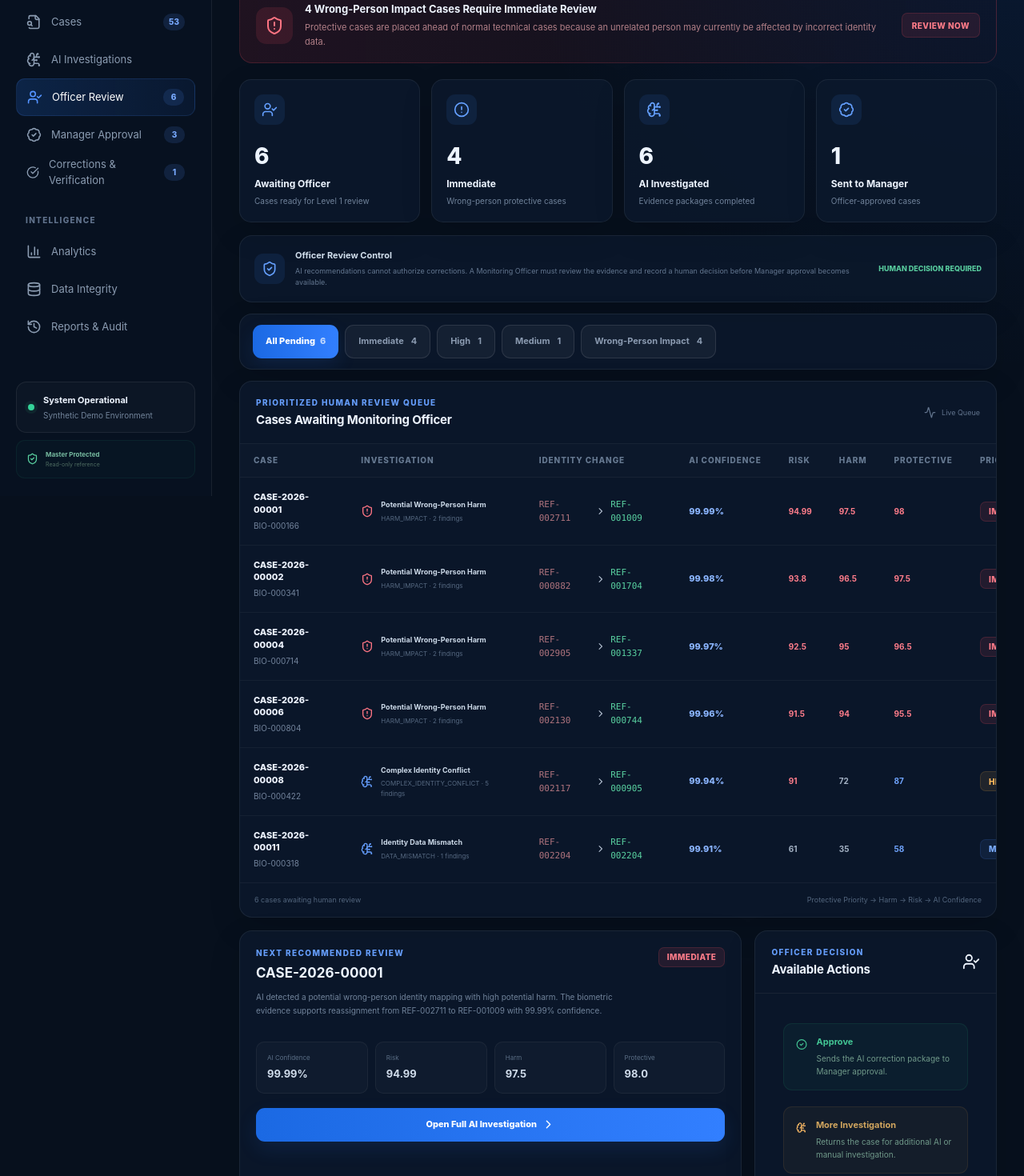
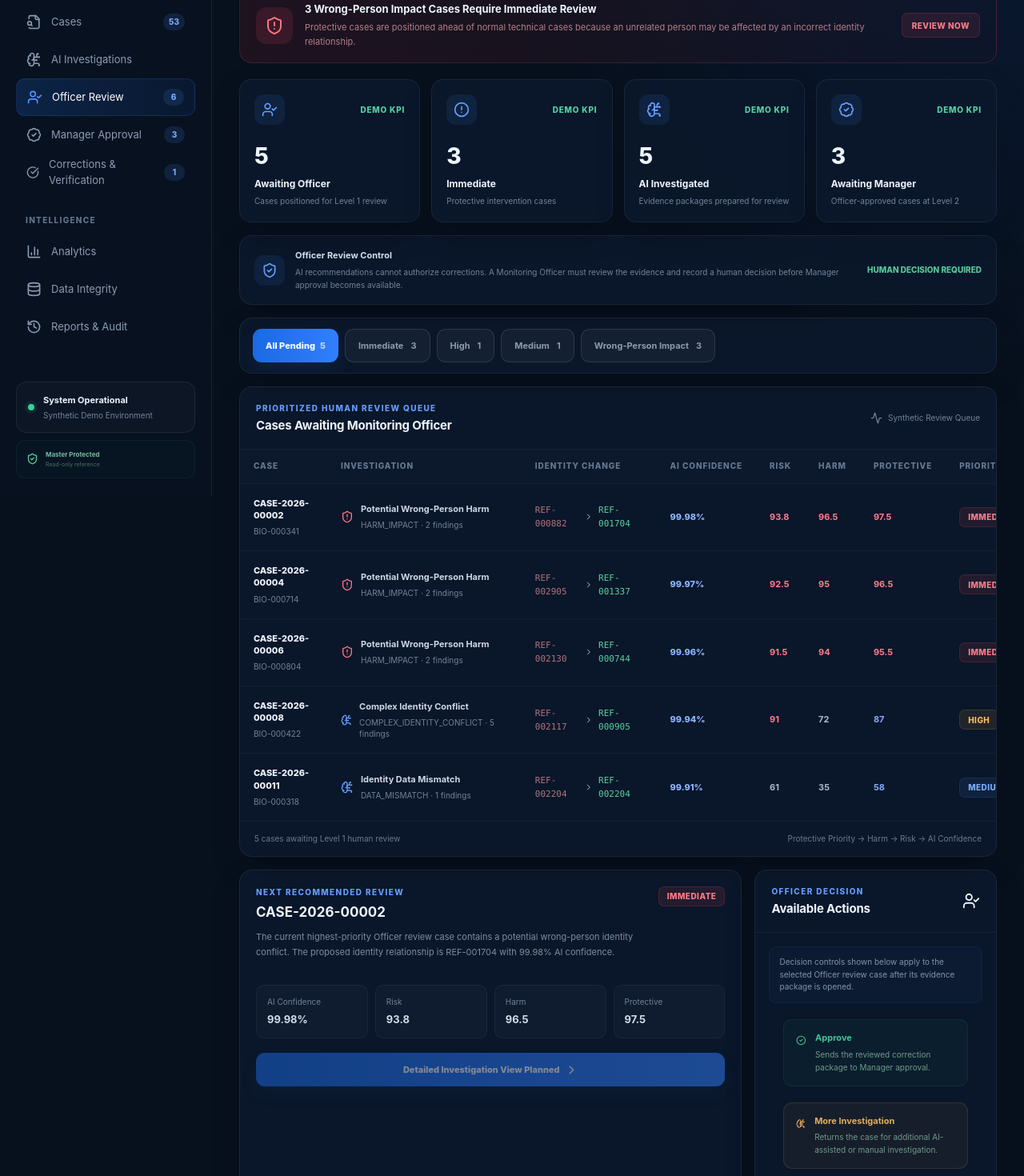
Before and after one commit to x47-cmd/ai-identity-reconciliation-platform, a Next.js app: page /officer-review in a window 1280 px wide. Shown: the part 180-1650 px from the top of the page at 80% size. Built offline with nearby package versions, Linux system fonts and the light colour scheme.

Commit message:
Update page.js

```diff
--- a/app/officer-review/page.js
+++ b/app/officer-review/page.js
@@ -1,5 +1,3 @@
-import Link from "next/link";
-
 import Sidebar from "../components/Sidebar";
 
 import {
@@ -10,7 +8,6 @@ import {
   CheckCircle2,
   ChevronRight,
   CircleAlert,
-  Clock3,
   Search,
   ShieldAlert,
   ShieldCheck,
@@ -18,23 +15,19 @@ import {
 } from "lucide-react";
 
 
+/* =========================================================
+   OFFICER REVIEW QUEUE
+
+   Synthetic Demo Only
+
+   CASE-2026-00001 is intentionally excluded because the
+   verified E2E demonstration case is already VERIFIED_CLOSED.
+
+   These records represent cases currently positioned at the
+   Level 1 human review stage in the frontend demonstration.
+   ========================================================= */
+
 const officerCases = [
-  {
-    id: "CASE-2026-00001",
-    title: "Potential Wrong-Person Harm",
-    type: "HARM_IMPACT",
-    biometric: "BIO-000166",
-    current: "REF-002711",
-    proposed: "REF-001009",
-    confidence: 99.99,
-    risk: 94.99,
-    harm: 97.5,
-    protective: 98.0,
-    priority: "IMMEDIATE",
-    affected: true,
-    age: "4 min",
-    findings: 2,
-  },
   {
     id: "CASE-2026-00002",
     title: "Potential Wrong-Person Harm",
@@ -48,9 +41,11 @@ const officerCases = [
     protective: 97.5,
     priority: "IMMEDIATE",
     affected: true,
-    age: "7 min",
     findings: 2,
+    queueOrder: 1,
+    hasDetail: false,
   },
+
   {
     id: "CASE-2026-00004",
     title: "Potential Wrong-Person Harm",
@@ -64,9 +59,11 @@ const officerCases = [
     protective: 96.5,
     priority: "IMMEDIATE",
     affected: true,
-    age: "11 min",
     findings: 2,
+    queueOrder: 2,
+    hasDetail: false,
   },
+
   {
     id: "CASE-2026-00006",
     title: "Potential Wrong-Person Harm",
@@ -80,9 +77,11 @@ const officerCases = [
     protective: 95.5,
     priority: "IMMEDIATE",
     affected: true,
-    age: "14 min",
     findings: 2,
+    queueOrder: 3,
+    hasDetail: false,
   },
+
   {
     id: "CASE-2026-00008",
     title: "Complex Identity Conflict",
@@ -96,9 +95,11 @@ const officerCases = [
     protective: 87.0,
     priority: "HIGH",
     affected: false,
-    age: "19 min",
     findings: 5,
+    queueOrder: 4,
+    hasDetail: false,
   },
+
   {
     id: "CASE-2026-00011",
     title: "Identity Data Mismatch",
@@ -112,11 +113,62 @@ const officerCases = [
     protective: 58.0,
     priority: "MEDIUM",
     affected: false,
-    age: "26 min",
     findings: 1,
+    queueOrder: 5,
+    hasDetail: false,
   },
 ];
 
+
+/* =========================================================
+   QUEUE METRICS
+
+   Derived from the queue to prevent frontend count drift.
+   ========================================================= */
+
+const queueMetrics = {
+  total:
+    officerCases.length,
+
+  immediate:
+    officerCases.filter(
+      (item) =>
+        item.priority === "IMMEDIATE"
+    ).length,
+
+  high:
+    officerCases.filter(
+      (item) =>
+        item.priority === "HIGH"
+    ).length,
+
+  medium:
+    officerCases.filter(
+      (item) =>
+        item.priority === "MEDIUM"
+    ).length,
+
+  wrongPerson:
+    officerCases.filter(
+      (item) =>
+        item.affected
+    ).length,
+
+  aiInvestigated:
+    officerCases.length,
+
+  sentToManager:
+    3,
+};
+
+
+const recommendedCase =
+  officerCases[0];
+
+
+/* =========================================================
+   SMALL COMPONENTS
+   ========================================================= */
 
 function PriorityBadge({
   priority,
@@ -148,6 +200,10 @@ function Metric({
         <div className="metricIcon">
           <Icon size={20} />
         </div>
+
+        <span className="metricStatus">
+          DEMO KPI
+        </span>
       </div>
 
       <div className="metricValue">
@@ -166,13 +222,13 @@ function Metric({
 }
 
 
+/* =========================================================
+   PAGE
+   ========================================================= */
+
 export default function OfficerReviewPage() {
   return (
     <div className="appShell">
-
-      {/* ================================================
-          SHARED PLATFORM SIDEBAR
-          ================================================ */}
 
       <Sidebar />
 
@@ -244,16 +300,18 @@ export default function OfficerReviewPage() {
 
           <div className="alertText">
             <strong>
-              4 Wrong-Person Impact Cases
+              {queueMetrics.wrongPerson}
+              {" "}
+              Wrong-Person Impact Cases
               Require Immediate Review
             </strong>
 
             <span>
-              Protective cases are placed ahead
-              of normal technical cases because
-              an unrelated person may currently
-              be affected by incorrect identity
-              data.
+              Protective cases are positioned
+              ahead of normal technical cases
+              because an unrelated person may
+              be affected by an incorrect
+              identity relationship.
             </span>
           </div>
 
@@ -277,29 +335,29 @@ export default function OfficerReviewPage() {
           <Metric
             icon={UserCheck}
             label="Awaiting Officer"
-            value="6"
-            description="Cases ready for Level 1 review"
+            value={queueMetrics.total}
+            description="Cases positioned for Level 1 review"
           />
 
           <Metric
             icon={CircleAlert}
             label="Immediate"
-            value="4"
-            description="Wrong-person protective cases"
+            value={queueMetrics.immediate}
+            description="Protective intervention cases"
           />
 
           <Metric
             icon={BrainCircuit}
             label="AI Investigated"
-            value="6"
-            description="Evidence packages completed"
+            value={queueMetrics.aiInvestigated}
+            description="Evidence packages prepared for review"
           />
 
           <Metric
             icon={BadgeCheck}
-            label="Sent to Manager"
-            value="1"
-            description="Officer-approved cases"
+            label="Awaiting Manager"
+            value={queueMetrics.sentToManager}
+            description="Officer-approved cases at Level 2"
           />
         </section>
 
@@ -311,7 +369,7 @@ export default function OfficerReviewPage() {
         <section
           className="panel"
           style={{
-            marginBottom: "14px",
+            marginBottom: "16px",
             padding: "16px 18px",
           }}
         >
@@ -349,8 +407,8 @@ export default function OfficerReviewPage() {
               <span
                 style={{
                   display: "block",
-                  color: "#63768f",
-                  fontSize: "9px",
+                  color: "#71839a",
+                  fontSize: "10px",
                   lineHeight: 1.6,
                   marginTop: "4px",
                 }}
@@ -366,8 +424,9 @@ export default function OfficerReviewPage() {
             <div
               style={{
                 color: "#57c99c",
-                fontSize: "9px",
+                fontSize: "10px",
                 fontWeight: 800,
+                whiteSpace: "nowrap",
               }}
             >
               HUMAN DECISION REQUIRED
@@ -383,7 +442,7 @@ export default function OfficerReviewPage() {
         <section
           className="panel"
           style={{
-            marginBottom: "14px",
+            marginBottom: "16px",
             padding: "13px 16px",
           }}
         >
@@ -410,28 +469,40 @@ export default function OfficerReviewPage() {
                   opacity: 0.7,
                 }}
               >
-                6
+                {queueMetrics.total}
               </span>
             </button>
 
             <button className="searchButton">
               Immediate
-              <span>4</span>
+
+              <span>
+                {queueMetrics.immediate}
+              </span>
             </button>
 
             <button className="searchButton">
               High
-              <span>1</span>
+
+              <span>
+                {queueMetrics.high}
+              </span>
             </button>
 
             <button className="searchButton">
               Medium
-              <span>1</span>
+
+              <span>
+                {queueMetrics.medium}
+              </span>
             </button>
 
             <button className="searchButton">
               Wrong-Person Impact
-              <span>4</span>
+
+              <span>
+                {queueMetrics.wrongPerson}
+              </span>
             </button>
           </div>
         </section>
@@ -458,13 +529,13 @@ export default function OfficerReviewPage() {
                 display: "flex",
                 alignItems: "center",
                 gap: "7px",
-                color: "#61738c",
-                fontSize: "9px",
+                color: "#71839a",
+                fontSize: "10px",
               }}
             >
               <Activity size={15} />
 
-              Live Queue
+              Synthetic Review Queue
             </div>
           </div>
 
@@ -485,30 +556,29 @@ export default function OfficerReviewPage() {
                   <th>HARM</th>
                   <th>PROTECTIVE</th>
                   <th>PRIORITY</th>
-                  <th>WAITING</th>
+                  <th>QUEUE</th>
                   <th></th>
                 </tr>
               </thead>
 
 
               <tbody>
-                {officerCases.map(
+                {
+                  officerCases.map(
                     (item) => (
                       <tr key={item.id}>
 
                         {/* CASE */}
 
                         <td>
-                        <Link
-                          href={`/cases/${item.id}`}
+                          <span
                             className="caseId"
                             style={{
-                            textDecoration: "none",
                               display: "inline-block",
                             }}
                           >
                             {item.id}
-                        </Link>
+                          </span>
 
                           <div className="caseStatus">
                             {item.biometric}
@@ -526,24 +596,29 @@ export default function OfficerReviewPage() {
                               alignItems: "center",
                             }}
                           >
-                          {item.affected ? (
+                            {
+                              item.affected
+                                ? (
                                   <ShieldAlert
                                     size={16}
                                     color="#ff7584"
                                   />
-                          ) : (
+                                )
+                                : (
                                   <BrainCircuit
                                     size={16}
                                     color="#669fff"
                                   />
-                          )}
+                                )
+                            }
 
                             <div>
                               <strong
                                 style={{
                                   display: "block",
                                   color: "#cbd8e7",
-                                fontSize: "9px",
+                                  fontSize: "11px",
+                                  lineHeight: 1.45,
                                 }}
                               >
                                 {item.title}
@@ -552,8 +627,9 @@ export default function OfficerReviewPage() {
                               <span
                                 style={{
                                   display: "block",
-                                color: "#566981",
-                                fontSize: "8px",
+                                  color: "#71839a",
+                                  fontSize: "10px",
+                                  lineHeight: 1.4,
                                   marginTop: "4px",
                                 }}
                               >
@@ -603,8 +679,9 @@ export default function OfficerReviewPage() {
                                   ? "#ff7d8b"
                                   : item.risk >= 80
                                     ? "#ffbd67"
-                                  : "#a4b2c4",
-                            fontSize: "10px",
+                                    : "#aab9ca",
+
+                              fontSize: "11px",
                             }}
                           >
                             {item.risk}
@@ -620,8 +697,9 @@ export default function OfficerReviewPage() {
                               color:
                                 item.harm >= 90
                                   ? "#ff7d8b"
-                                : "#a4b2c4",
-                            fontSize: "10px",
+                                  : "#aab9ca",
+
+                              fontSize: "11px",
                             }}
                           >
                             {item.harm}
@@ -637,8 +715,9 @@ export default function OfficerReviewPage() {
                               color:
                                 item.protective >= 95
                                   ? "#ff7d8b"
-                                : "#70a5ff",
-                            fontSize: "10px",
+                                  : "#82aeff",
+
+                              fontSize: "11px",
                             }}
                           >
                             {item.protective}
@@ -655,50 +734,64 @@ export default function OfficerReviewPage() {
                         </td>
 
 
-                      {/* WAITING */}
+                        {/* QUEUE ORDER */}
 
                         <td>
                           <div
                             style={{
                               display: "flex",
                               alignItems: "center",
-                            gap: "6px",
-                            color: "#687b93",
-                            fontSize: "9px",
+                              gap: "7px",
+                              color: "#7b8da4",
+                              fontSize: "10px",
+                              fontWeight: 700,
                             }}
                           >
-                          <Clock3 size={13} />
+                            <span
+                              style={{
+                                width: "24px",
+                                height: "24px",
+                                borderRadius: "7px",
+                                display: "grid",
+                                placeItems: "center",
+                                background:
+                                  "rgba(70,140,255,0.07)",
+                                border:
+                                  "1px solid rgba(70,140,255,0.1)",
+                                color: "#78a9ff",
+                              }}
+                            >
+                              {item.queueOrder}
+                            </span>
 
-                          {item.age}
+                            Priority
                           </div>
                         </td>
 
 
-                      {/* OPEN REVIEW */}
+                        {/* REVIEW */}
 
                         <td>
-                        <Link
-                          href={`/cases/${item.id}`}
-                          className="primaryButton"
+                          <button
+                            className="searchButton"
+                            disabled
+                            title="Detailed case view is not included in the current frontend demo"
                             style={{
-                            width: "auto",
-                            minWidth: "105px",
-                            height: "34px",
-                            marginTop: 0,
+                              minWidth: "112px",
+                              minHeight: "36px",
                               padding: "0 12px",
-                            textDecoration: "none",
-                            fontSize: "9px",
                             }}
                           >
                             Review Case
 
                             <ChevronRight size={14} />
-                        </Link>
+                          </button>
                         </td>
 
                       </tr>
                     )
-                )}
+                  )
+                }
               </tbody>
             </table>
           </div>
@@ -712,12 +805,16 @@ export default function OfficerReviewPage() {
               display: "flex",
               justifyContent: "space-between",
               alignItems: "center",
-              color: "#52657d",
-              fontSize: "9px",
+              gap: "16px",
+              color: "#687b93",
+              fontSize: "10px",
+              lineHeight: 1.5,
             }}
           >
             <span>
-              6 cases awaiting human review
+              {queueMetrics.total}
+              {" "}
+              cases awaiting Level 1 human review
             </span>
 
             <span>
@@ -729,7 +826,7 @@ export default function OfficerReviewPage() {
 
 
         {/* ================================================
-            TOP CASE PREVIEW
+            RECOMMENDED REVIEW + DECISION MODEL
             ================================================ */}
 
         <section
@@ -769,30 +866,38 @@ export default function OfficerReviewPage() {
                     fontSize: "17px",
                   }}
                 >
-                  CASE-2026-00001
+                  {recommendedCase.id}
                 </h2>
 
                 <p
                   style={{
-                    color: "#71839b",
-                    fontSize: "10px",
+                    color: "#7b8da4",
+                    fontSize: "11px",
                     lineHeight: 1.7,
                     maxWidth: "650px",
                     marginTop: "9px",
                   }}
                 >
-                  AI detected a potential
-                  wrong-person identity mapping
-                  with high potential harm. The
-                  biometric evidence supports
-                  reassignment from REF-002711
-                  to REF-001009 with 99.99%
-                  confidence.
+                  The current highest-priority
+                  Officer review case contains a
+                  potential wrong-person identity
+                  conflict. The proposed identity
+                  relationship is
+                  {" "}
+                  {recommendedCase.proposed}
+                  {" "}
+                  with
+                  {" "}
+                  {recommendedCase.confidence}%
+                  {" "}
+                  AI confidence.
                 </p>
               </div>
 
               <PriorityBadge
-                priority="IMMEDIATE"
+                priority={
+                  recommendedCase.priority
+                }
               />
             </div>
 
@@ -809,19 +914,19 @@ export default function OfficerReviewPage() {
               {[
                 [
                   "AI Confidence",
-                  "99.99%",
+                  `${recommendedCase.confidence}%`,
                 ],
                 [
                   "Risk",
-                  "94.99",
+                  recommendedCase.risk,
                 ],
                 [
                   "Harm",
-                  "97.5",
+                  recommendedCase.harm,
                 ],
                 [
                   "Protective",
-                  "98.0",
+                  recommendedCase.protective,
                 ],
               ].map(
                 ([label, value]) => (
@@ -839,8 +944,8 @@ export default function OfficerReviewPage() {
                     <span
                       style={{
                         display: "block",
-                        color: "#5c6f87",
-                        fontSize: "8px",
+                        color: "#71839a",
+                        fontSize: "10px",
                       }}
                     >
                       {label}
@@ -862,18 +967,18 @@ export default function OfficerReviewPage() {
             </div>
 
 
-            <Link
-              href="/cases/CASE-2026-00001"
+            <button
               className="primaryButton"
+              disabled
+              title="Detailed case view is not included in the current frontend demo"
               style={{
-                textDecoration: "none",
                 marginTop: "18px",
               }}
             >
-              Open Full AI Investigation
+              Detailed Investigation View Planned
 
               <ChevronRight size={17} />
-            </Link>
+            </button>
           </div>
 
 
@@ -902,6 +1007,26 @@ export default function OfficerReviewPage() {
                 padding: "17px",
               }}
             >
+              <div
+                style={{
+                  marginBottom: "13px",
+                  padding: "11px 12px",
+                  borderRadius: "9px",
+                  background:
+                    "rgba(70,140,255,0.045)",
+                  border:
+                    "1px solid rgba(70,140,255,0.08)",
+                  color: "#8194ad",
+                  fontSize: "10px",
+                  lineHeight: 1.55,
+                }}
+              >
+                Decision controls shown below
+                apply to the selected Officer
+                review case after its evidence
+                package is opened.
+              </div>
+
 
               {/* APPROVE */}
 
@@ -914,7 +1039,7 @@ export default function OfficerReviewPage() {
                   </strong>
 
                   <span>
-                    Sends the AI correction
+                    Sends the reviewed correction
                     package to Manager approval.
                   </span>
                 </div>
@@ -927,9 +1052,9 @@ export default function OfficerReviewPage() {
                 className="integrityInfo"
                 style={{
                   borderColor:
-                    "rgba(255,180,80,0.09)",
+                    "rgba(255,180,80,0.12)",
                   background:
-                    "rgba(255,180,80,0.045)",
+                    "rgba(255,180,80,0.055)",
                 }}
               >
                 <BrainCircuit
@@ -940,7 +1065,7 @@ export default function OfficerReviewPage() {
                 <div>
                   <strong
                     style={{
-                      color: "#d2a65f",
+                      color: "#e0ad5f",
                     }}
                   >
                     More Investigation
@@ -948,8 +1073,8 @@ export default function OfficerReviewPage() {
 
                   <span>
                     Returns the case for
-                    additional AI or manual
-                    investigation.
+                    additional AI-assisted or
+                    manual investigation.
                   </span>
                 </div>
               </div>
@@ -961,9 +1086,9 @@ export default function OfficerReviewPage() {
                 className="integrityInfo"
                 style={{
                   borderColor:
-                    "rgba(255,90,105,0.09)",
+                    "rgba(255,90,105,0.11)",
                   background:
-                    "rgba(255,90,105,0.04)",
+                    "rgba(255,90,105,0.05)",
                 }}
               >
                 <AlertTriangle
@@ -974,7 +1099,7 @@ export default function OfficerReviewPage() {
                 <div>
                   <strong
                     style={{
-                      color: "#d56f7b",
+                      color: "#df7884",
                     }}
                   >
                     Reject
@@ -986,7 +1111,6 @@ export default function OfficerReviewPage() {
                   </span>
                 </div>
               </div>
-
             </div>
           </div>
         </section>
@@ -999,7 +1123,7 @@ export default function OfficerReviewPage() {
         <section
           className="integrityInfo"
           style={{
-            margin: "14px 0 0",
+            margin: "16px 0 0",
             padding: "17px",
           }}
         >
@@ -1015,7 +1139,7 @@ export default function OfficerReviewPage() {
               Officer and Manager decisions
               remain independent human controls.
               No sensitive identity correction
-              can be executed from this queue
+              can be executed from this workflow
               without both approvals.
             </span>
           </div>
@@ -1035,7 +1159,7 @@ export default function OfficerReviewPage() {
           <div>
             <Activity size={15} />
 
-            Protective Queue Active
+            Synthetic Review Queue
           </div>
         </footer>
 
```
Lines whose indentation alone changed are shown as unchanged.
